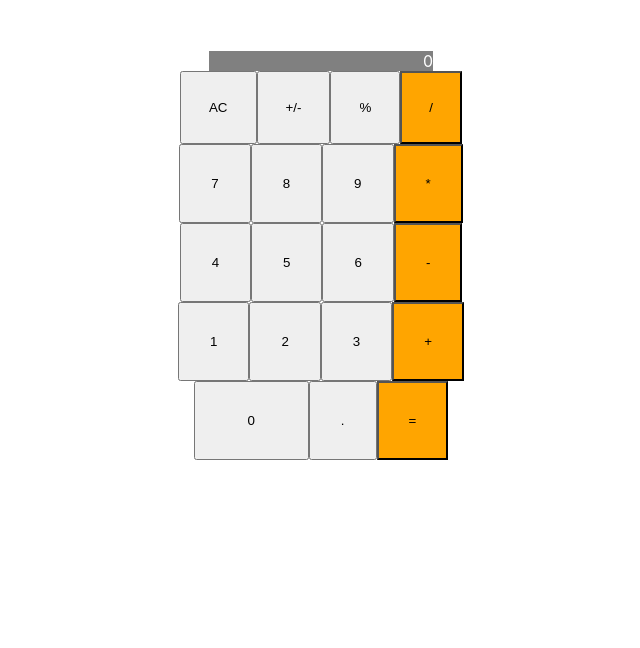
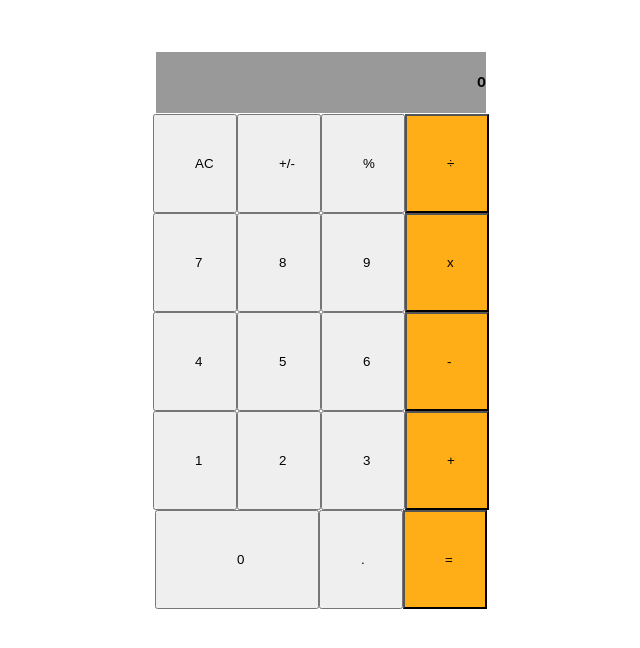
Before and after one commit to paulshaun-kdtk/React_Math_Magicians, a React (Create React App) app: page / in a window 1280 px wide. Shown: the top 648 px of the page, without its empty margins (319-959 px from the left). Built offline with nearby package versions, Linux system fonts and the light colour scheme.

Commit message:
README.md Update, UI Update

```diff
--- a/src/components/Button.js
+++ b/src/components/Button.js
@@ -1,11 +1,10 @@
 import React from 'react';
 import './ButtonStyles.css';
 
-const Button = ({ value, isSymbol }) => {
-  const style = isSymbol ? { backgroundColor: 'orange' } : null;
-  return (
-    <button className="Numbers" style={style} type="button">{value}</button>
-  );
-};
+const Button = ({ value, onClick, id }) => (
+  <button className="Numbers" type="button" onClick={onClick} id={id}>
+    {value}
+  </button>
+);
 
 export default Button;
--- a/src/components/ButtonStyles.css
+++ b/src/components/ButtonStyles.css
@@ -1,27 +1,38 @@
-.Numbers {
-  padding: 30px;
+.Calculator {
+  margin: 4% auto;
+  max-width: 80%;
 }
 
-.Other > button {
-  padding: 27px;
+.Numbers {
+  padding: 40px;
+  max-width: 40px;
+}
+
+.Numbers:hover,
+:active {
+  background-color: #fff;
+  cursor: pointer;
+}
+
+.Header {
+  margin: auto;
+  border: 1px solid white;
+  background-color: rgba(0, 0, 0, 0.4);
+  max-width: 330px;
+  display: flex;
+  flex-direction: column;
+  align-items: flex-end;
+  justify-content: flex-end;
 }
 
 #zeroBtn {
-  padding: 30px;
-  width: 9%;
+  padding-inline: 80px;
 }
 
-.Header {
-  background-color: gray;
-  color: white;
-  width: 17.5%;
-  height: 12%;
-  display: flex;
-  justify-content: flex-end;
-  margin: auto;
-  z-index: 2;
+#symbols {
+  background-color: rgb(255, 174, 24);
 }
 
-.Calculator {
-  margin-top: 4%;
+#symbols:hover {
+  background-color: rgba(255, 174, 24, 0.3);
 }
--- a/src/components/Calculator.js
+++ b/src/components/Calculator.js
@@ -1,47 +1,39 @@
 import React from 'react';
 import Button from './Button';
-import Header from './CalculatorHeader';
-import './ButtonStyles.css';
-
-// end imports
-
-function renderButton(i) {
-  const symbols = ['/', '*', '-', '+', '='];
-  return <Button value={i} isSymbol={symbols.includes(i.toString())} />;
-}
+import CalculatorHeader from './CalculatorHeader';
 
 function Calculator() {
   return (
     <div className="Calculator">
-      <Header />
-      <div className="Other">
-        {renderButton('AC')}
-        {renderButton('+/-')}
-        {renderButton('%')}
-        {renderButton('/')}
+      <CalculatorHeader />
+      <div>
+        <Button value="AC" />
+        <Button value="+/-" />
+        <Button value="%" />
+        <Button value="÷" id="symbols" />
       </div>
       <div>
-        {renderButton(7)}
-        {renderButton(8)}
-        {renderButton(9)}
-        {renderButton('*')}
+        <Button value="7" />
+        <Button value="8" />
+        <Button value="9" />
+        <Button value="x" id="symbols" />
       </div>
       <div>
-        {renderButton(4)}
-        {renderButton(5)}
-        {renderButton(6)}
-        {renderButton('-')}
+        <Button value="4" />
+        <Button value="5" />
+        <Button value="6" />
+        <Button value="-" id="symbols" />
       </div>
       <div>
-        {renderButton(1)}
-        {renderButton(2)}
-        {renderButton(3)}
-        {renderButton('+')}
+        <Button value="1" />
+        <Button value="2" />
+        <Button value="3" />
+        <Button value="+" id="symbols" />
       </div>
-      <div className="Other2">
-        <button id="zeroBtn" type="button">0</button>
-        {renderButton('.')}
-        {renderButton('=')}
+      <div>
+        <Button value="0" id="zeroBtn" />
+        <Button value="." />
+        <Button value="=" id="symbols" />
       </div>
     </div>
   );
--- a/src/components/CalculatorHeader.js
+++ b/src/components/CalculatorHeader.js
@@ -1,12 +1,14 @@
 import React from 'react';
 import './ButtonStyles.css';
 
-function Header() {
+function CalculatorHeader() {
   return (
     <div className="Header">
-      <span>0 </span>
+      <div>
+        <h5>0</h5>
+      </div>
     </div>
   );
 }
 
-export default Header;
+export default CalculatorHeader;
```
Also changed, not shown: 1 other file (tests, documents, lock files or other folders).
